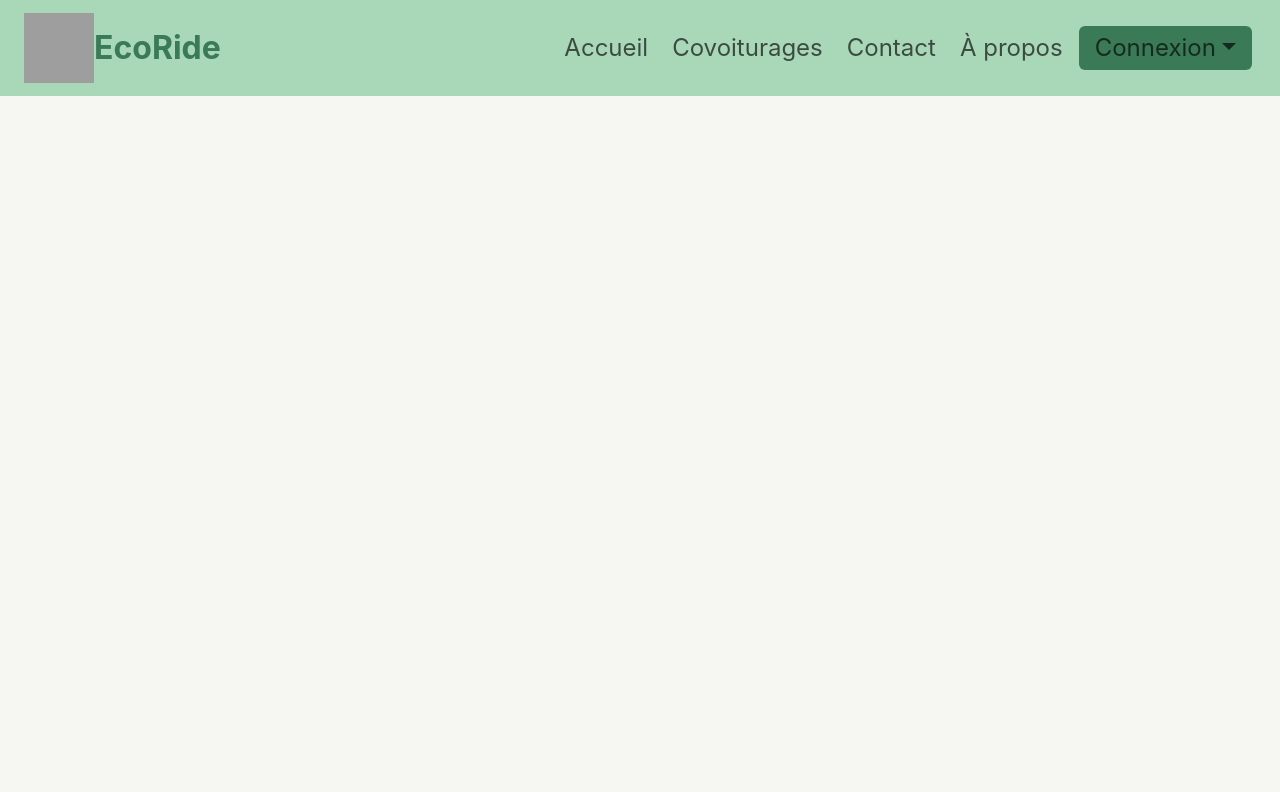
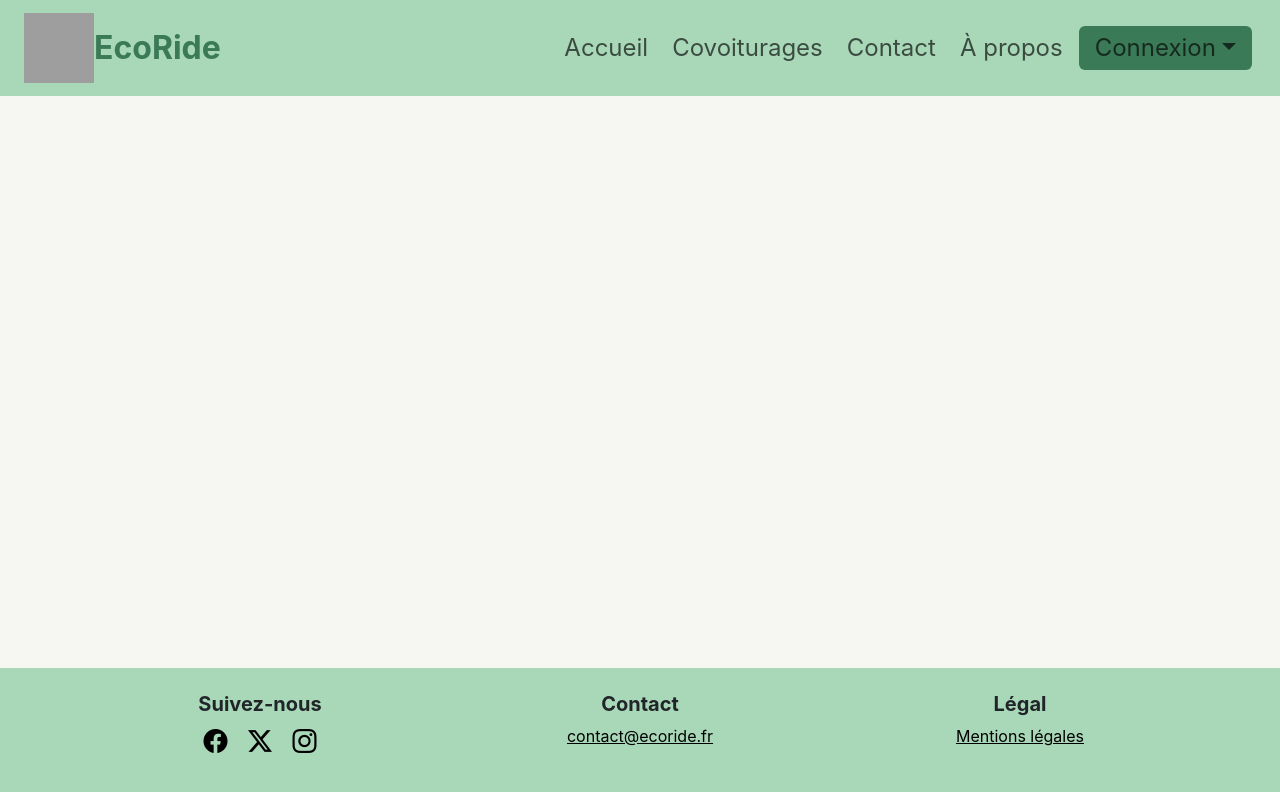
Before and after one commit to Max-m42/EcoRide, a website with bundled scripts: page index.html in a window 1280 px wide. Built offline with nearby package versions, Linux system fonts and the light colour scheme; grey boxes are pictures that could not be loaded; files whose address does not match are found by name.

Commit message:
Ajout du footer

```diff
--- a/index.html
+++ b/index.html
@@ -49,8 +49,28 @@
 
   </main>
 
-  <footer>
+ <footer class="bg-primary py-4 footer">
+   <div class="container">
+     <div class="row text-center text-md-start">
 
+       <div class="col-md-4 mb-3 text-center">
+          <h5 class="fw-bold">Suivez-nous</h5>
+          <a href="#" class="text-black me-3 fs-4"><i class="bi bi-facebook"></i></a>
+          <a href="#" class="text-black me-3 fs-4"><i class="bi bi-twitter-x"></i></a>
+         <a href="#" class="text-black fs-4"><i class="bi bi-instagram"></i></a>
+       </div>
+
+       <div class="col-md-4 mb-3 text-center">
+          <h5 class="fw-bold">Contact</h5>
+          <p class="mb-0"><a href="mailto:contact@ecoride.fr" class="text-black">contact@ecoride.fr</a></p>
+        </div>
+
+        <div class="col-md-4 mb-3 text-center">
+         <h5 class="fw-bold">Légal</h5>
+         <p class="mb-0"><a href="#" class="text-black">Mentions légales</a></p>
+        </div>
+      </div>
+    </div>
   </footer>
   <script type="module" src="./Router/router.js"></script>
   <script src="./node_modules/bootstrap/dist/js/bootstrap.bundle.min.js"></script>
--- a/scss/main.scss
+++ b/scss/main.scss
@@ -24,3 +24,10 @@ body{
   border-radius: 0.5rem;
   box-shadow: 0 4px 10px rgba(25, 135, 84, 0.3);
 }
+
+footer.footer{
+    padding: 15px;
+    position: absolute;
+    bottom: 0;
+    width: 100%;
+}
```
Also changed, not shown: css/main.css, 1 other file.
